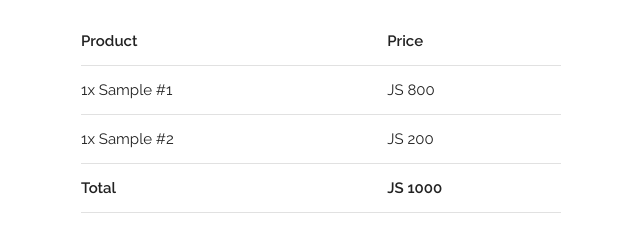
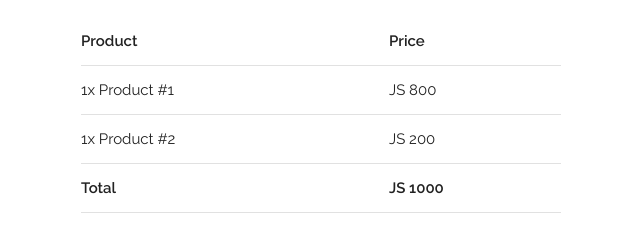
Before and after one commit to TendoPayPlugins/tendopay-javascript-sdk, a website: page samples/cart.html in a window 1280 px wide. Shown: the part 146-381 px from the top of the page, 319-959 px from the left. Drawn offline with nearby package versions, Linux system fonts and the light colour scheme.

Commit message:
Static cart

```diff
--- a/samples/cart.html
+++ b/samples/cart.html
@@ -47,11 +47,11 @@
           </tfoot>
           <tbody>
             <tr>
-              <td>1x Sample #1</td>
+              <td>1x Product #1</td>
               <td>JS 800</td>
             </tr>
             <tr>
-              <td>1x Sample #2</td>
+              <td>1x Product #2</td>
               <td>JS 200</td>
             </tr>
           </tbody>
```
